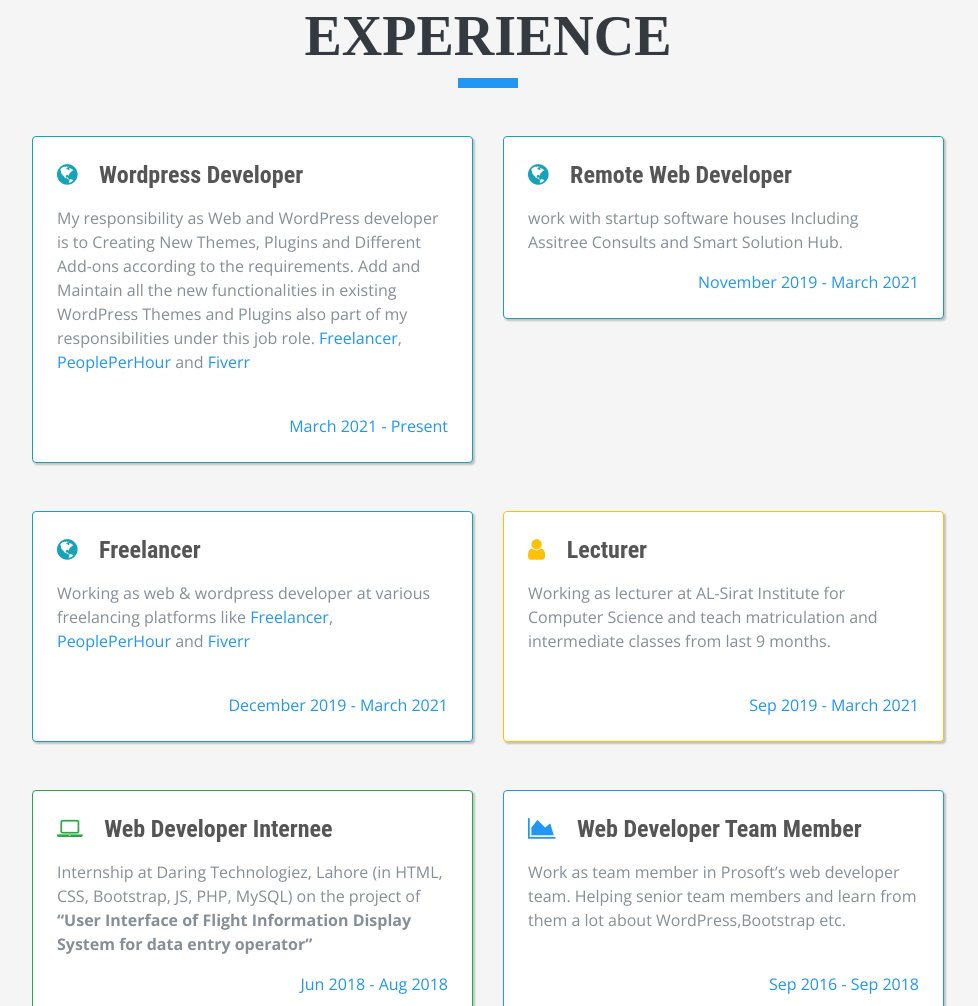
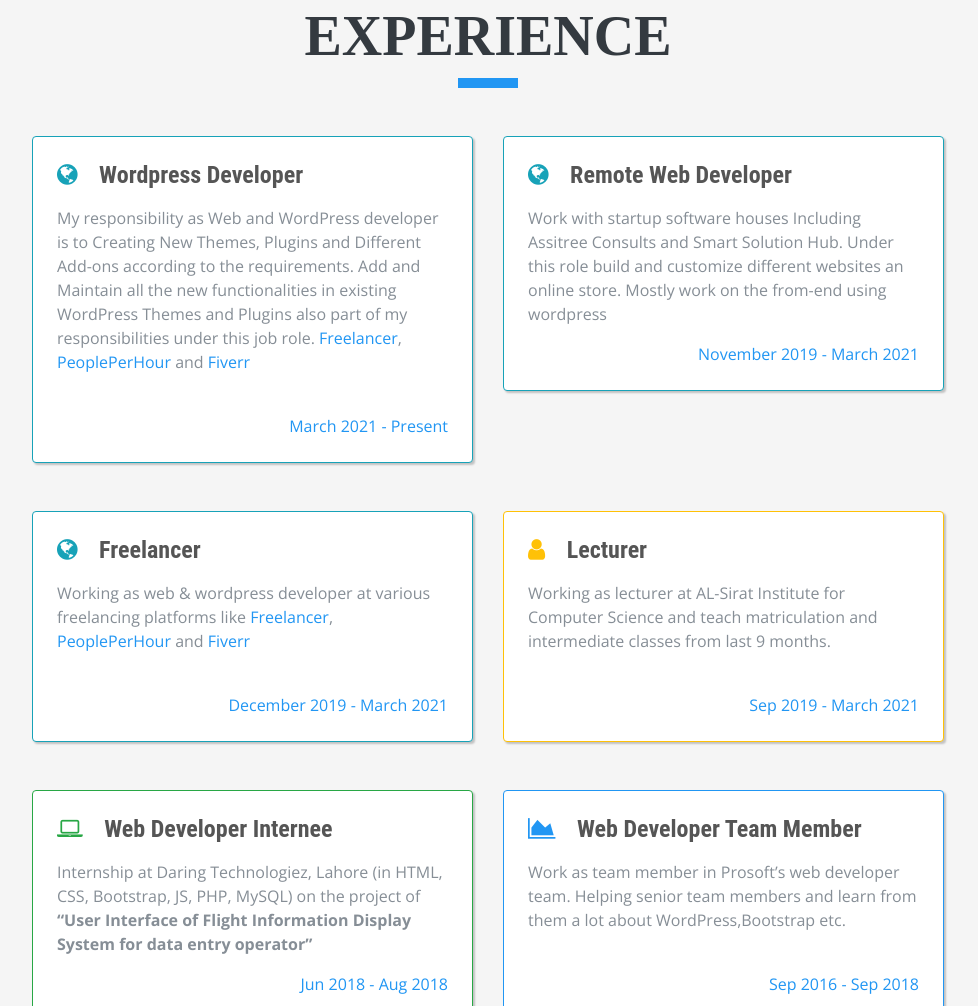
Before and after one commit to nabeelcs/portfolio, a plain HTML site: page index.html in a window 1280 px wide. Shown: the part 845-1851 px from the top of the page, without its empty margins (288-1266 px from the left). Drawn offline with nearby package versions, Linux system fonts and the light colour scheme; a web font is replaced by a local one.

Commit message:
Make changes
Make changes

```diff
--- a/index.html
+++ b/index.html
@@ -133,7 +133,7 @@
                 <div class="card mx-0 p-4 mb-5" style="border-color: #17a2b8; box-shadow: 2px 2px 2px rgba(0, 0, 0, 0.21);">
                   <div class=" resume-content mr-auto">
                       <h4 class="mb-3"><i class="fa fa-globe mr-3 text-info"></i> Remote Web Developer </h4>
-                      <p> work with startup software houses Including Assitree Consults and Smart Solution Hub.</p>
+                      <p> Work with startup software houses Including Assitree Consults and Smart Solution Hub. Under this role build and customize different websites an online store. Mostly work on the from-end using wordpress</p>
                   </div>
                   <div class="resume-date text-md-right">
                       <span class="text-primary">November 2019 - March 2021</span>
```
